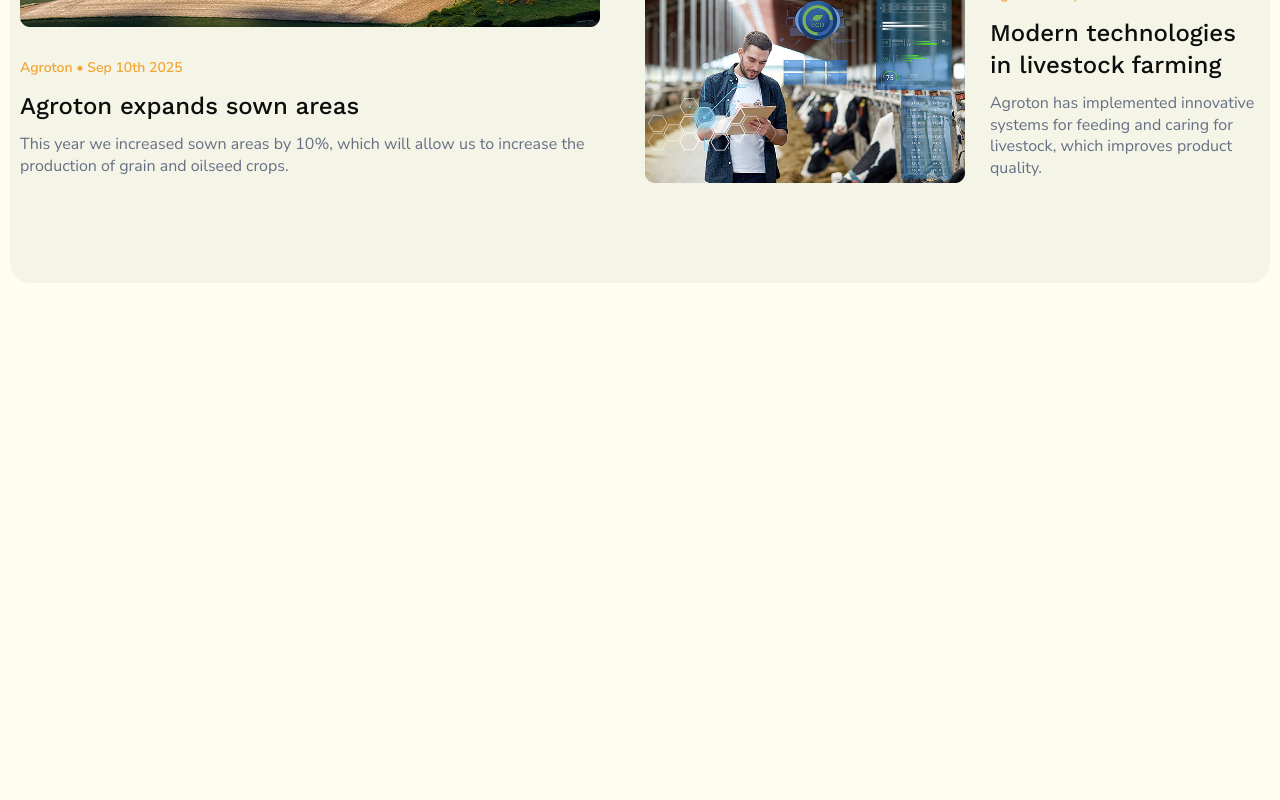
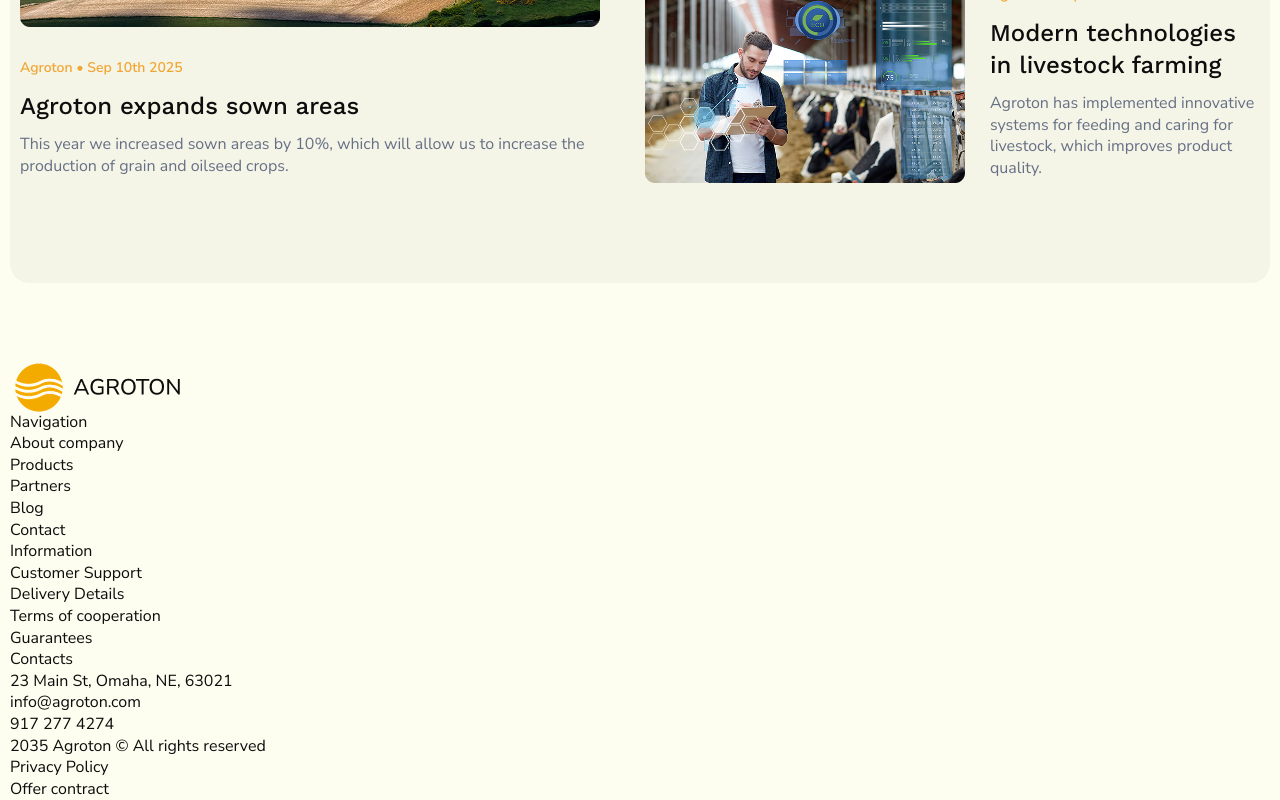
Before and after one commit to poetryofcode/Agroton, a Next.js app: page / in a window 1280 px wide. Shown: the part 5104-5904 px from the top of the page. Before the commit the page ends 5467 px from the top, so only its background shows below. Built offline with nearby package versions, Linux system fonts and the light colour scheme.

Commit message:
feat: footer

```diff
--- a/src/app/page.tsx
+++ b/src/app/page.tsx
@@ -5,6 +5,7 @@ import Products from "@/components/Products";
 import Slogan from "@/components/Slogan";
 import Partners from "@/components/Partners";
 import Blog from "@/components/Blog";
+import Footer from "@/components/Footer";
 
 export default function App() {
   return (
@@ -17,6 +18,7 @@ export default function App() {
         <Partners />
         <Blog />
       </main>
+      <Footer />
     </>
   );
 }
--- /dev/null
+++ b/src/components/Footer.module.scss
@@ -0,0 +1,5 @@
+.container {
+  max-width: 1440px;
+  padding: 0 10px;
+  margin: 0 auto;
+}
--- /dev/null
+++ b/src/components/Footer.tsx
@@ -0,0 +1,44 @@
+import Link from "next/link";
+import styles from "./Footer.module.scss";
+import Image from "next/image";
+import logo from "@/images/Logo.png";
+
+export default function About() {
+  return (
+    <footer className={styles.footer}>
+      <div className={styles.container}>
+        <div className={styles.top}>
+          <Link href={"/"}>
+            <Image src={logo} alt="logo" />
+          </Link>
+          <ul>
+            <li>Navigation</li>
+            <li>About company</li>
+            <li>Products</li>
+            <li>Partners</li>
+            <li>Blog</li>
+            <li>Contact</li>
+          </ul>
+          <ul>
+            <li>Information</li>
+            <li>Customer Support</li>
+            <li>Delivery Details</li>
+            <li>Terms of cooperation</li>
+            <li>Guarantees</li>
+          </ul>
+          <ul>
+            <li>Contacts</li>
+            <li>23 Main St, Omaha, NE, 63021</li>
+            <li>info@agroton.com</li>
+            <li>917 277 4274</li>
+          </ul>
+        </div>
+        <ul className={styles.bottom}>
+          <li>2035 Agroton © All rights reserved</li>
+          <li>Privacy Policy</li>
+          <li>Offer contract</li>
+        </ul>
+      </div>
+    </footer>
+  );
+}
```
